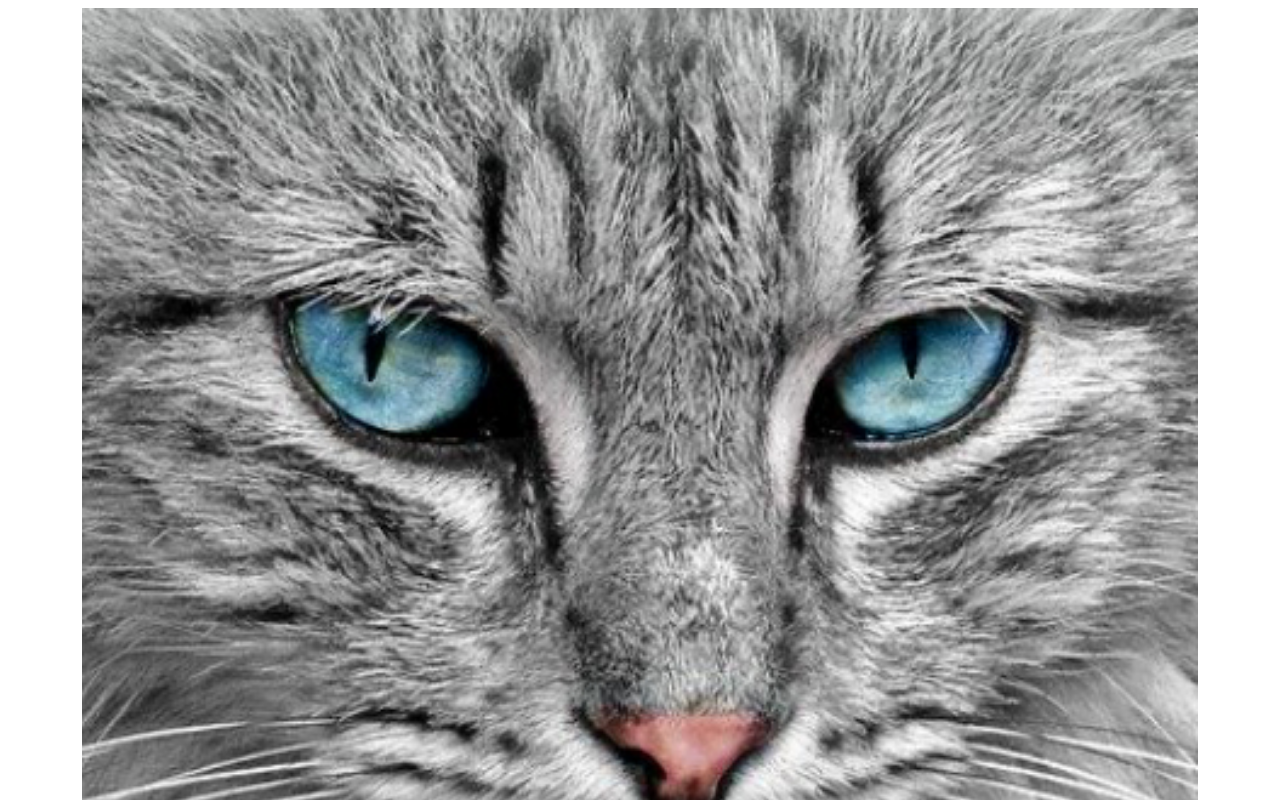
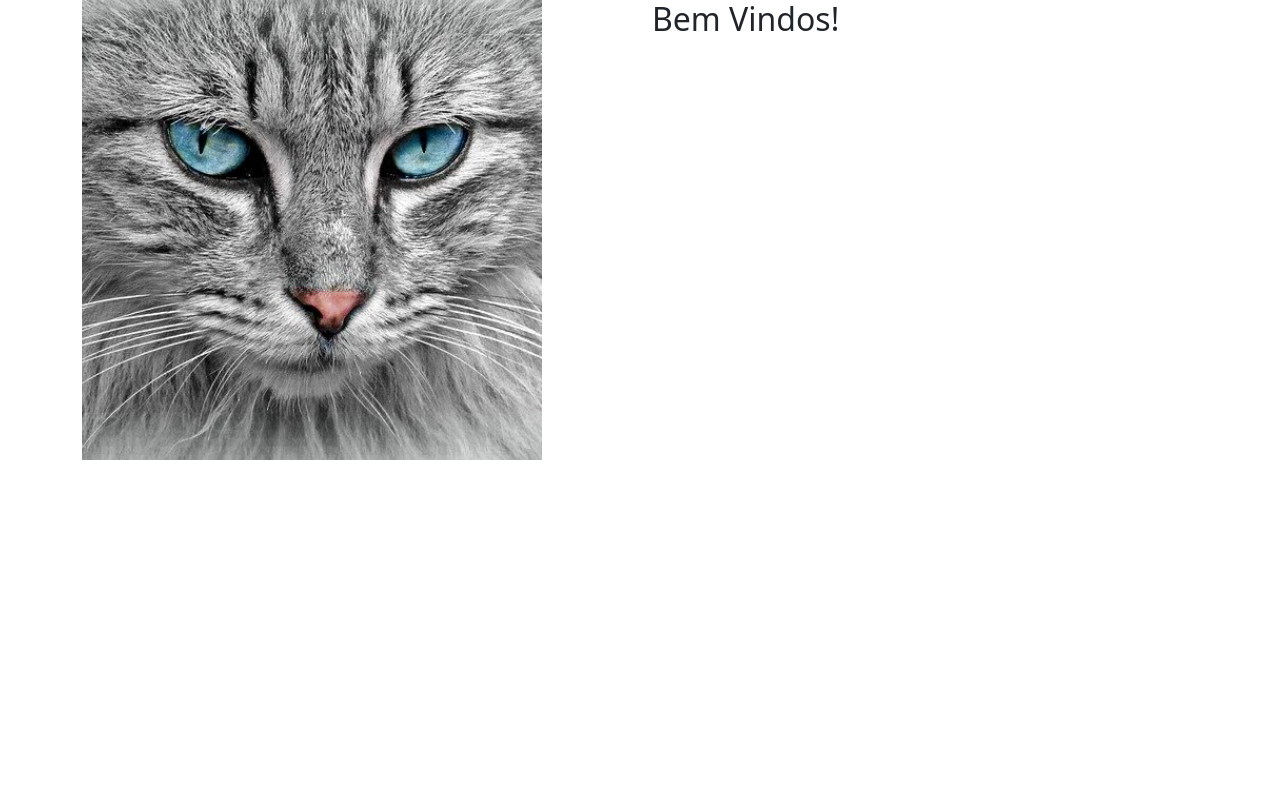
Before and after one commit to natancolen/ng_CatBook, an Angular app: page /home in a window 1280 px wide. Before the commit this address led to /. Shown: the top 800 px of the page. Built offline with nearby package versions, Linux system fonts and the light colour scheme.

Commit message:
organizando rotas

```diff
--- a/src/app/app-routing.module.ts
+++ b/src/app/app-routing.module.ts
@@ -1,7 +1,17 @@
 import { NgModule } from '@angular/core';
 import { RouterModule, Routes } from '@angular/router';
 
-const routes: Routes = [];
+const routes: Routes = [
+  {
+    path: '',
+    pathMatch: 'full',
+    redirectTo: 'home',
+  },
+  {
+    path: 'home',
+    loadChildren:()=>import('./home/home.module').then((m) => m.HomeModule),
+  }
+];
 
 @NgModule({
   imports: [RouterModule.forRoot(routes)],
--- a/src/app/app.component.html
+++ b/src/app/app.component.html
@@ -1 +1 @@
-<app-home></app-home>
+<router-outlet></router-outlet>
--- a/src/app/app.module.ts
+++ b/src/app/app.module.ts
@@ -11,8 +11,7 @@ import { AppComponent } from './app.component';
   ],
   imports: [
     BrowserModule,
-    AppRoutingModule,
-    HomeModule
+    AppRoutingModule
   ],
   providers: [],
   bootstrap: [AppComponent]
--- a/src/app/home/home-routing.module.ts
+++ b/src/app/home/home-routing.module.ts
@@ -1,7 +1,13 @@
+import { HomeComponent } from './home.component';
 import { NgModule } from '@angular/core';
 import { RouterModule, Routes } from '@angular/router';
 
-const routes: Routes = [];
+const routes: Routes = [
+  {
+    path: '',
+    component:HomeComponent,
+  }
+];
 
 @NgModule({
   imports: [RouterModule.forChild(routes)],
--- a/src/app/home/home.component.html
+++ b/src/app/home/home.component.html
@@ -1,9 +1,14 @@
 <div class="container">
   <div class="row">
-    <div class="col-md-6 mb-2"></div>
-    <img class="img-fluid d-none d-sm-block" src="/assets/img/home.jpg" alt="Gato dando as boas vindas!">
+
+    <div class="col-md-6 mb-2">
+      <img class="img-fluid d-none d-sm-block" src="/assets/img/home.jpg" alt="Gato dando as boas vindas!">
+    </div>
+
+    <div class="col-md-6">
+      <h2>Bem Vindos!</h2>
+    </div>
+
   </div>
-  <div class="col-md-6">
-    <h2>Bem Vindos!</h2>
-  </div>
+
 </div>
```
